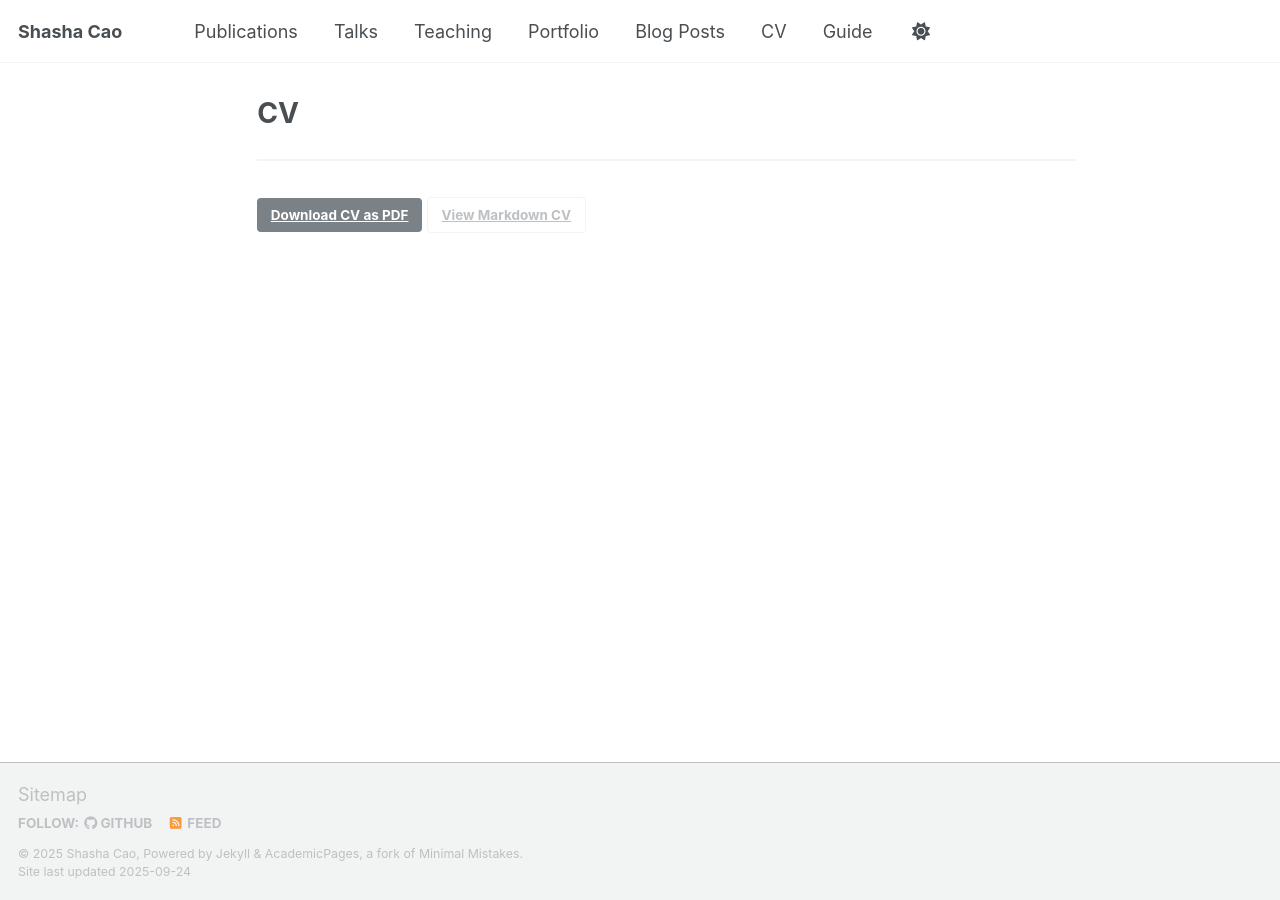
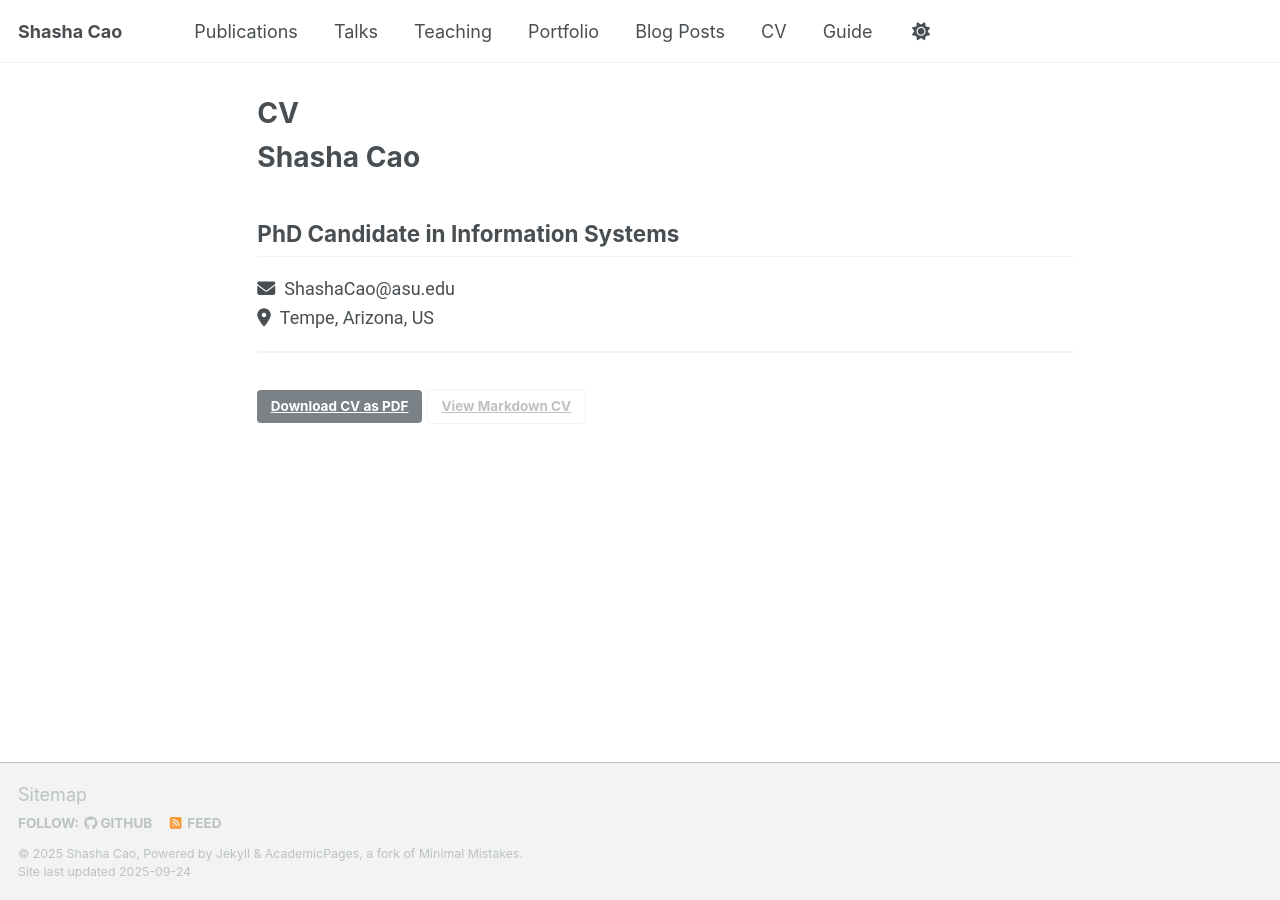
Before and after one commit to Desertshasha/shashacao.github.io, a Jekyll site: the page built from _pages/cv-json.md, in a window 1280 px wide. Built offline with Jekyll 4.4.1, drawn with Linux system fonts in a browser that asks for light colours; a script that is not in the unit is left out; part of the change alters nothing that is shown.

Commit message:
Update cv.json

```diff
--- a/_data/cv.json
+++ b/_data/cv.json
@@ -1,4 +1,38 @@
 {
-  "basics": {},
-  "sections": []
+  "basics": {
+    "name": "Shasha Cao",
+    "label": "PhD Candidate in Information Systems",
+    "email": "ShashaCao@asu.edu",
+    "location": {
+      "city": "Tempe",
+      "region": "Arizona",
+      "countryCode": "US"
+    }
+  },
+  "sections": [
+    {
+      "title": "Education",
+      "items": [
+        {
+          "degree": "Ph.D. in Information Systems",
+          "institution": "Arizona State University",
+          "startDate": "2022",
+          "endDate": "2027",
+          "note": "expected"
+        },
+        {
+          "degree": "M.S. in Management Science and Engineering",
+          "institution": "University of Chinese Academy of Sciences",
+          "startDate": "2018",
+          "endDate": "2021"
+        },
+        {
+          "degree": "B.A. in Logistics Management; B.A. in Law",
+          "institution": "Zhengzhou University",
+          "startDate": "2014",
+          "endDate": "2018"
+        }
+      ]
+    }
+  ]
 }
```
